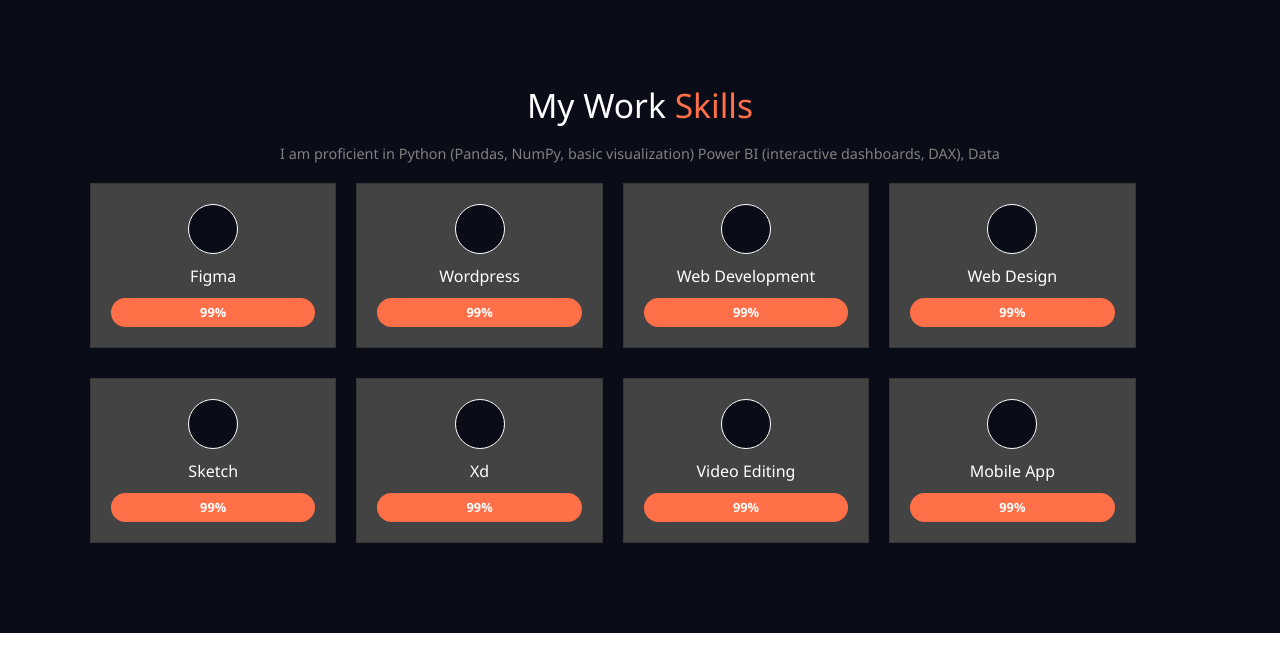
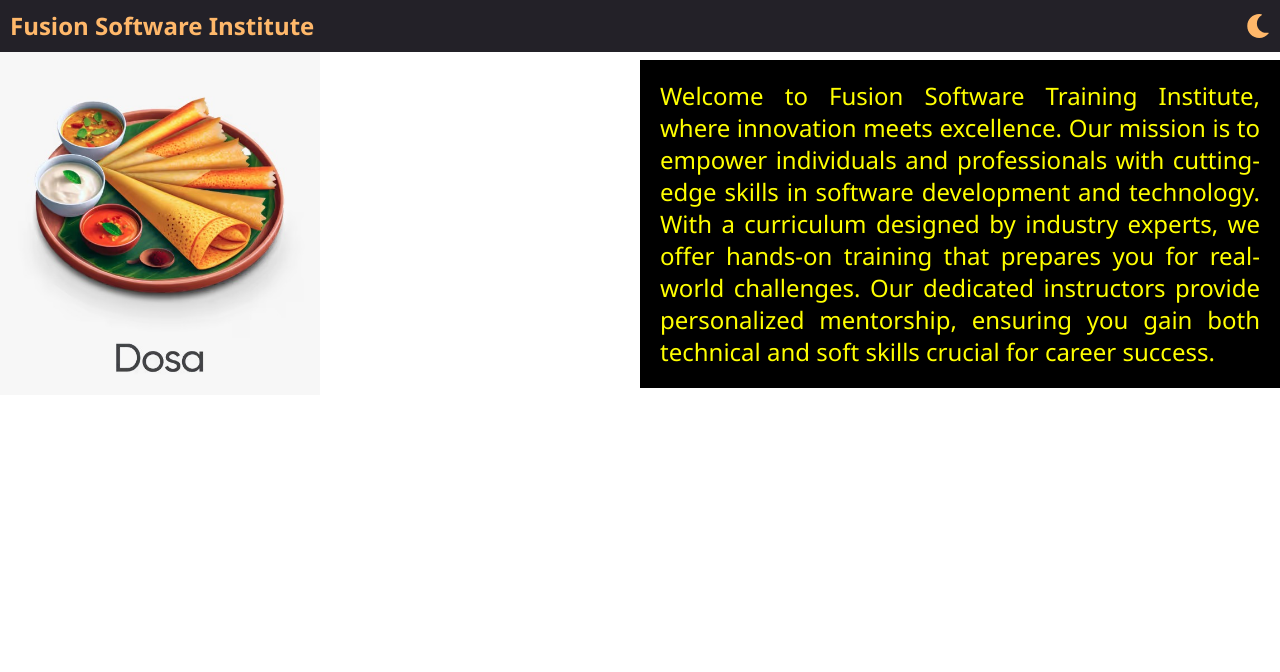
Before and after one commit to vinaypathrikarreactjstrainer/react-projectsession, a React (Vite) app in the folder app-pradnya/: page / in a window 1280 px wide. Shown: the top 672 px of the page. Built offline with nearby package versions, Linux system fonts and the light colour scheme.

Commit message:
changed themes using useState

```diff
--- a/app-pradnya/package.json
+++ b/app-pradnya/package.json
@@ -15,6 +15,7 @@
     "postcss": "^8.5.6",
     "react": "^19.2.0",
     "react-dom": "^19.2.0",
+    "react-icons": "^5.5.0",
     "tailwindcss": "^4.1.17"
   },
   "devDependencies": {
--- a/app-pradnya/src/App.jsx
+++ b/app-pradnya/src/App.jsx
@@ -1,5 +1,7 @@
 import React from "react";
 import Skills from "./components/skill/Skills";
+import Carousal from "./components/carousel/Carousal";
+import Themes from "./components/themes/Themes";
 
 const App = () => {
   const data = [
@@ -14,7 +16,9 @@
   ]
   return(
     <>
-      <Skills skill = {data} />
+      {/* <Carousal />
+      <Skills skill = {data} /> */}
+      <Themes />
     </>
   )
 }
--- /dev/null
+++ b/app-pradnya/src/components/carousel/Carousal.jsx
@@ -0,0 +1,37 @@
+import React, {useEffect, useState} from 'react';
+import { GrNext } from "react-icons/gr";
+import { GrPrevious } from "react-icons/gr";
+
+import './carousel.css';
+const images = [
+  "https://picsum.photos/id/1018/900/400",
+  "https://picsum.photos/id/1025/900/400",
+  "https://picsum.photos/id/1035/900/400"
+];
+
+const Carousal = () => {
+    const [index, setIndex] = useState(0);
+    // function
+    const prevImg = () => {
+        setIndex((prev) => (prev - 1 + images.length ) % images.length)
+    }
+    const nextImg = () => {
+        setIndex((prev) => (prev - 1 + images.length ) % images.length)
+    }
+    return (
+        <>
+            <div className='carousel'>
+                <div className='carousel-inner'>
+                    {
+                        images.map((img, i) => {
+                            return <img key={i} src={img} alt={`slide-${i}`} />
+                        })
+                    }
+                </div>
+                <button className='prev' onClick={() => prevImg()}><GrPrevious/></button>
+                <button className='next' ><GrNext/></button>
+            </div>
+        </>
+    )
+}
+export default Carousal;
--- /dev/null
+++ b/app-pradnya/src/components/carousel/carousel.css
@@ -0,0 +1,53 @@
+.carousel {
+  position: relative;
+  width: 900px;
+  max-width: 96%;
+  margin: auto;
+  overflow: hidden;
+  border-radius: 10px;
+}
+
+.carousel-inner {
+  display: flex;
+  transition: transform 0.5s ease-in-out;
+}
+
+.carousel-inner img {
+  width: 100%;
+  flex-shrink: 0;
+}
+
+.prev, .next {
+  position: absolute;
+  top: 50%;
+  transform: translateY(-50%);
+  font-size: 30px;
+  padding: 8px 12px;
+  background: #00000077;
+  color: white;
+  border: none;
+  cursor: pointer;
+  border-radius: 50%;
+}
+
+.prev { left: 10px; }
+.next { right: 10px; }
+
+.dots {
+  display: flex;
+  justify-content: center;
+  gap: 8px;
+  margin: 10px 0;
+}
+
+.dot {
+  width: 12px;
+  height: 12px;
+  background: #bbb;
+  border-radius: 50%;
+  cursor: pointer;
+}
+
+.dot.active {
+  background: #333;
+}
--- a/app-pradnya/src/components/skill/skill.css
+++ b/app-pradnya/src/components/skill/skill.css
@@ -42,7 +42,7 @@
 .card span {
     display: block;
     width: 100%;
-    background-color: #FF6F48;
+    background-color: #DE1C36;
     padding: 5px;
     text-align: center;
     font-weight: bold;
--- /dev/null
+++ b/app-pradnya/src/components/themes/Themes.jsx
@@ -0,0 +1,41 @@
+import React, { useState } from "react";
+import { FaRegSun } from "react-icons/fa";
+import { FaMoon } from "react-icons/fa";
+import Dosa from '../../assets/img/dosa.jpeg';
+import './theme.css';
+
+const Themes = () => {
+    const [dark, setDark] = useState(true);
+    // function - handleThemes
+    const handleThemes = () => {
+        // toggle
+        setDark(!dark);
+        alert(dark);
+    }
+  return (
+    <>
+      {/* <div className="w-full flex flex-col justify-center items-center"> */}
+        <div id= {dark ? 'dark' : 'light'}>
+          <header className="w-full p-4 flex font-semibold text-2xl text-orange-300 text-center justify-between items-center">
+            <h1>Fusion Software Institute</h1>
+            <button onClick={ () => handleThemes()} type="button">
+                { dark ? <FaMoon /> : <FaRegSun />}
+            </button>
+          </header>
+          <section
+            id="aboutUs"
+            className="flex w-full justify-between items-center"
+          >
+            <div className="w-2/4 image">
+                <img src={Dosa} alt="dosa" />
+            </div>
+            <div className="w-2/4 summry text-2xl">
+                Welcome to Fusion Software Training Institute, where innovation meets excellence. Our mission is to empower individuals and professionals with cutting-edge skills in software development and technology. With a curriculum designed by industry experts, we offer hands-on training that prepares you for real-world challenges. Our dedicated instructors provide personalized mentorship, ensuring you gain both technical and soft skills crucial for career success.
+            </div>
+          </section>
+        </div>
+      {/* </div> */}
+    </>
+  );
+};
+export default Themes;
--- /dev/null
+++ b/app-pradnya/src/components/themes/theme.css
@@ -0,0 +1,44 @@
+#dark {
+
+}
+
+#dark header {
+    background-color: #232128;
+    padding: 10px;
+}
+
+#dark image {
+    padding: 20px;
+    border: 3px dashed black;
+}
+
+#dark .image img {
+    width: 50%;
+}
+#dark .summry {
+    text-align: justify;
+    padding: 20px;
+    background-color: black;
+    color: yellow;
+}
+
+#light header {
+    background-color: #e0e0e0;
+    padding: 10px;
+}
+
+#light image {
+    padding: 20px;
+    border: 3px dashed black;
+
+}
+
+#light .image img {
+    width: 50%;
+}
+#light .summry {
+    text-align: justify;
+    padding: 20px;
+    background-color: #f0f0f0;
+    color: #808080;
+}
```
Also changed, not shown: app-pradnya/src/assets/img/dosa.jpeg (added), 1 other file (tests, documents, lock files or other folders).
